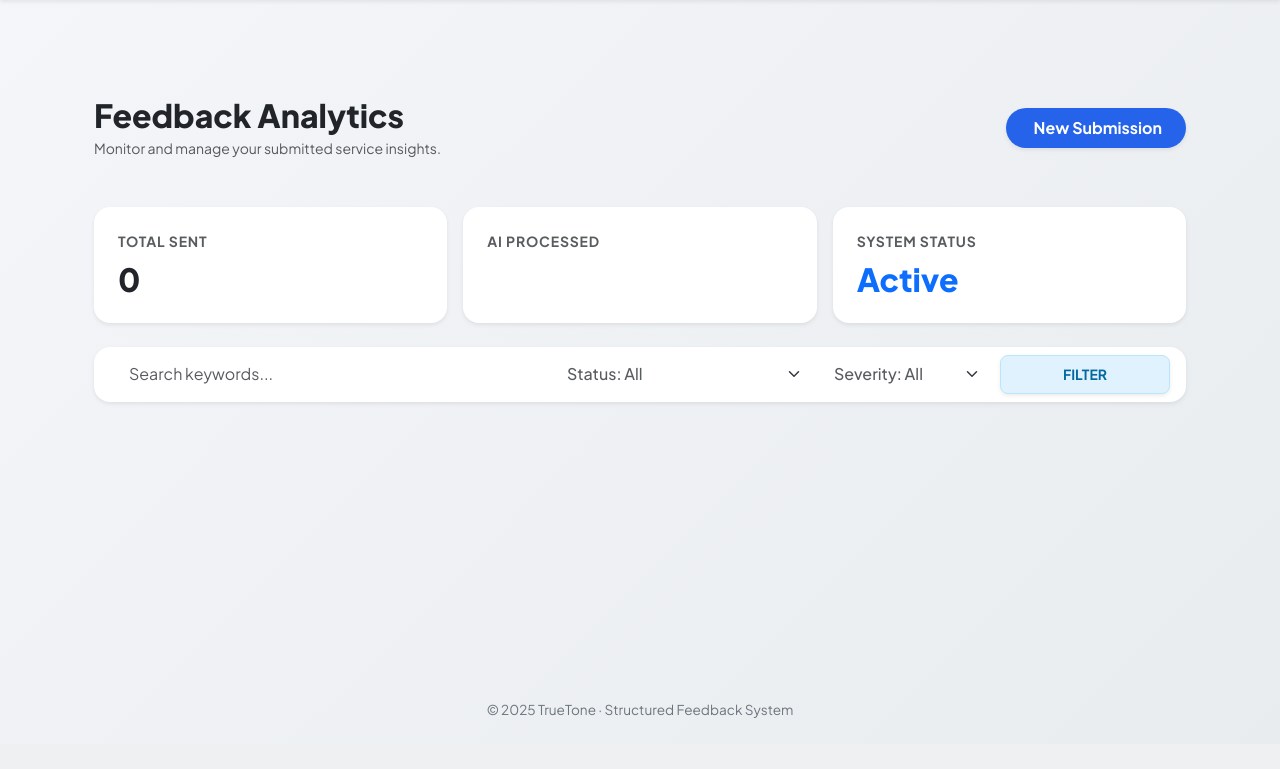
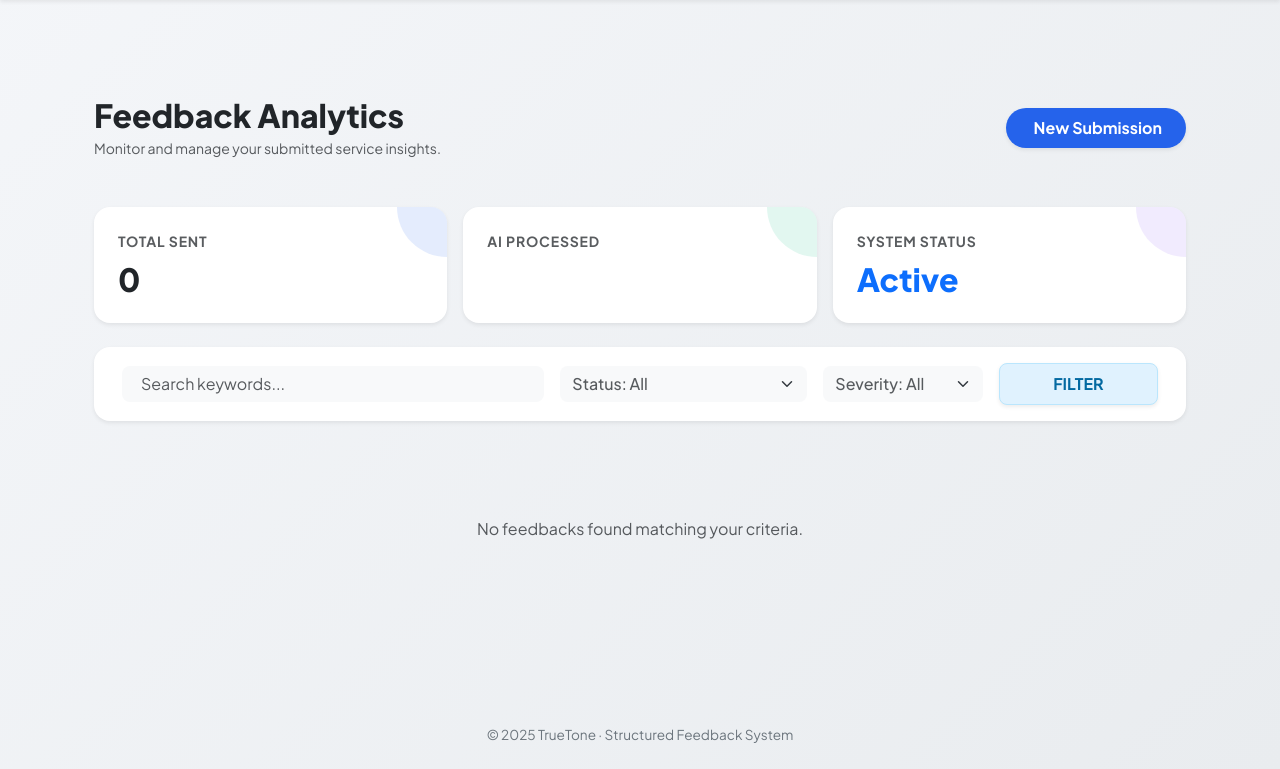
Before and after one commit to cansu-oznur-avci1/truetone, a Django app: page /feedback/my-feedbacks/ in a window 1280 px wide. Shown: the part 56-825 px from the top of the page. Before the commit the page ends 774 px from the top, so only its background shows below. Run offline with Django 5.2, Linux system fonts and the light colour scheme; a user stored in the database is signed in; data comes from the database, SQL or seed files in the repository.

Commit message:
Updated the feedback list design and added interactive hover effects

```diff
--- a/feedback/templates/feedback/user_feedback_list.html
+++ b/feedback/templates/feedback/user_feedback_list.html
@@ -4,15 +4,16 @@
 
 {% block content %}
 <link href="https://fonts.googleapis.com/css2?family=Plus+Jakarta+Sans:wght@400;500;600;700;800&display=swap" rel="stylesheet">
+<link rel="stylesheet" href="https://cdnjs.cloudflare.com/ajax/libs/animate.css/4.1.1/animate.min.css"/>
 
 <div class="container py-5 animate__animated animate__fadeIn">
     <div class="row mb-5 align-items-center">
         <div class="col-md-8 text-start">
-            <h1 class="h2 fw-800 text-dark mb-1 text-start">Feedback Analytics</h1>
-            <p class="text-muted mb-0 small text-start">Monitor and manage your submitted service insights.</p>
+            <h1 class="h2 fw-800 text-dark mb-1">Feedback Analytics</h1>
+            <p class="text-muted mb-0 small">Monitor and manage your submitted service insights.</p>
         </div>
         <div class="col-md-4 text-md-end mt-3 mt-md-0">
-            <a href="{% url 'services:service_list' %}" class="btn btn-premium-action px-4 py-2 rounded-pill shadow-sm position-relative overflow-hidden border-0">
+            <a href="{% url 'services:service_list' %}" class="btn btn-premium-action px-4 py-2 rounded-pill shadow-sm position-relative overflow-hidden border-0 hover-push">
                 <span class="position-relative z-index-2 fw-bold text-white">
                     <i class="fas fa-plus me-1"></i> New Submission
                 </span>
@@ -21,9 +22,9 @@
         </div>
     </div>
 
-    <div class="row mb-4 g-3 text-start">
+    <div class="row mb-4 g-3 text-start d-flex align-items-stretch">
         <div class="col-md-4">
-            <div class="card stat-card border-0 shadow-sm rounded-4 h-100 position-relative overflow-hidden bg-white">
+            <div class="card stat-card border-0 shadow-sm rounded-4 h-100 position-relative overflow-hidden bg-white hover-lift">
                 <div class="corner-gradient grad-blue"></div>
                 <div class="card-body p-4 position-relative z-index-2">
                     <div class="text-muted small fw-bold text-uppercase ls-1 mb-2">Total Sent</div>
@@ -32,7 +33,7 @@
             </div>
         </div>
         <div class="col-md-4">
-            <div class="card stat-card border-0 shadow-sm rounded-4 h-100 position-relative overflow-hidden bg-white">
+            <div class="card stat-card border-0 shadow-sm rounded-4 h-100 position-relative overflow-hidden bg-white hover-lift">
                 <div class="corner-gradient grad-green"></div>
                 <div class="card-body p-4 position-relative z-index-2">
                     <div class="text-uppercase small fw-bold text-muted ls-1 mb-2">AI Processed</div>
@@ -41,7 +42,7 @@
             </div>
         </div>
         <div class="col-md-4">
-            <div class="card stat-card border-0 shadow-sm rounded-4 h-100 position-relative overflow-hidden bg-white">
+            <div class="card stat-card border-0 shadow-sm rounded-4 h-100 position-relative overflow-hidden bg-white hover-lift">
                 <div class="corner-gradient grad-purple"></div>
                 <div class="card-body p-4 position-relative z-index-2">
                     <div class="text-uppercase small fw-bold text-muted ls-1 mb-2">System Status</div>
@@ -51,44 +52,42 @@
         </div>
     </div>
 
-    <div class="card border-0 shadow-sm rounded-4 p-2 mb-5 bg-white">
-        <form method="GET" class="row g-2 align-items-center text-start mx-1">
+    <div class="card border-0 shadow-sm rounded-4 p-3 mb-5 bg-white shadow-hover">
+        <form method="GET" class="row g-3 align-items-center text-start mx-1">
             <div class="col-lg-5">
-                <div class="input-group">
+                <div class="input-group bg-light rounded-3">
                     <span class="input-group-text bg-transparent border-0 pe-0"><i class="fas fa-search text-muted small"></i></span>
-                    <input type="text" name="q" value="{{ request.GET.q }}" class="form-control border-0 shadow-none ps-2" placeholder="Search keywords...">
+                    <input type="text" name="q" value="{{ request.GET.q }}" class="form-control border-0 bg-transparent shadow-none ps-2" placeholder="Search keywords...">
                 </div>
             </div>
             <div class="col-lg-3">
-                <select name="status" class="form-select border-0 shadow-none text-muted fw-medium">
+                <select name="status" class="form-select border-0 bg-light shadow-none text-muted fw-medium rounded-3">
                     <option value="" {% if not request.GET.status %}selected{% endif %}>Status: All</option>
                     <option value="processed" {% if request.GET.status == 'processed' %}selected{% endif %}>AI Processed</option>
                     <option value="pending" {% if request.GET.status == 'pending' %}selected{% endif %}>In Review</option>
                 </select>
             </div>
             <div class="col-lg-2">
-                <select name="severity" class="form-select border-0 shadow-none text-muted fw-medium">
+                <select name="severity" class="form-select border-0 bg-light shadow-none text-muted fw-medium rounded-3">
                     <option value="" {% if not request.GET.severity %}selected{% endif %}>Severity: All</option>
                     <option value="4" {% if request.GET.severity == "4" %}selected{% endif %}>Critical</option>
-                    <option value="3" {% if request.GET.severity == "3" %}selected{% endif %}>High</option>
-                    <option value="2" {% if request.GET.severity == "2" %}selected{% endif %}>Medium</option>
                     <option value="1" {% if request.GET.severity == "1" %}selected{% endif %}>Low</option>
                 </select>
             </div>
             <div class="col-lg-2">
-                <button type="submit" class="btn btn-filter-vibrant w-100 rounded-3 fw-bold btn-sm py-2 shadow-sm transition-all">FILTER</button>
+                <button type="submit" class="btn btn-filter-vibrant w-100 rounded-3 fw-bold py-2 shadow-sm transition-all hover-push">FILTER</button>
             </div>
         </form>
     </div>
 
-    <div class="row text-start">
+    <div class="row text-start animate__animated animate__fadeInUp">
         {% for fb in feedbacks %}
         <div class="col-lg-12 mb-3">
-            <div class="card border-0 shadow-sm rounded-4 feedback-row transition-all overflow-hidden bg-white">
+            <div class="card border-0 shadow-sm rounded-4 feedback-row transition-all overflow-hidden bg-white border-start border-4 {% if fb.severity == 4 %}border-danger{% elif fb.severity == 1 %}border-success{% else %}border-primary{% endif %}">
                 <div class="row g-0 align-items-center">
-                    <div class="col-md-2 p-3 text-center border-end bg-light-subtle d-none d-md-block">
+                    <div class="col-md-2 p-3 text-center border-end bg-light-subtle d-none d-md-flex flex-column justify-content-center h-100">
                         <div class="small fw-bold text-muted mb-2 ls-1 text-uppercase">Severity</div>
-                        <span class="badge rounded-pill px-3 py-1 w-100
+                        <span class="badge rounded-pill px-3 py-2 w-100
                             {% if fb.severity == 4 %}bg-danger
                             {% elif fb.severity == 3 %}bg-warning text-dark
                             {% elif fb.severity == 2 %}bg-info-custom text-white
@@ -98,24 +97,36 @@
                         <div class="mt-2 text-muted tiny-text">{{ fb.date|date:"M d, Y" }}</div>
                     </div>
                     <div class="col-md-10 p-4">
-                        <div class="d-flex align-items-center mb-2">
-                            <div class="avatar-icon text-white">{{ fb.service.name|slice:":1" }}</div>
-                            <div class="ms-3">
-                                <h6 class="fw-800 text-dark mb-1">{{ fb.service.name }}</h6>
-                                <span class="badge bg-light text-primary border rounded-pill px-3 small">#{{ fb.category|upper }}</span>
+                        <div class="d-flex align-items-center mb-2 justify-content-between">
+                            <div class="d-flex align-items-center">
+                                <div class="avatar-icon text-white">{{ fb.service.name|slice:":1" }}</div>
+                                <div class="ms-3">
+                                    <h6 class="fw-800 text-dark mb-1">{{ fb.service.name }}</h6>
+                                    <span class="badge bg-primary-subtle text-primary border-0 rounded-pill px-3 small" style="font-size: 0.65rem;">{{ fb.category|upper }}</span>
+                                </div>
+                            </div>
+                            <div class="d-md-none">
+                                <span class="badge bg-secondary rounded-pill">Lvl {{ fb.severity }}</span>
                             </div>
                         </div>
-                        <div class="p-3 rounded-4 bg-light border-0 ai-bubble shadow-sm mt-3">
-                            <p class="text-secondary mb-0 fst-italic text-center">
+                        <div class="p-3 rounded-4 bg-light border-0 ai-bubble shadow-sm mt-3 transition-all hover-white">
+                            <p class="text-secondary mb-0 fst-italic">
                                 "{{ fb.normalized_text|default:fb.raw_text|truncatechars:180 }}"
                             </p>
                         </div>
-                        <div class="d-flex justify-content-end mt-2">
-                            <a href="#" class="text-decoration-none fw-bold small text-primary hover-link">DETAILS <i class="fas fa-arrow-right ms-1"></i></a>
+                        <div class="d-flex justify-content-end mt-3">
+                            <a href="#" class="text-decoration-none fw-bold small text-primary hover-link transition-all">
+                                DETAILS <i class="fas fa-arrow-right ms-1"></i>
+                            </a>
                         </div>
                     </div>
                 </div>
             </div>
+        </div>
+        {% empty %}
+        <div class="col-12 text-center py-5">
+            <i class="fas fa-inbox fa-3x text-muted mb-3"></i>
+            <p class="text-muted">No feedbacks found matching your criteria.</p>
         </div>
         {% endfor %}
     </div>
@@ -131,6 +142,42 @@
     .bg-light-subtle { background-color: #f9fafb; }
     .bg-info-custom { background-color: #0ea5e9 !important; }
 
+    /* Hover & Animation Effects */
+    .transition-all { transition: all 0.3s ease-in-out; }
+    .hover-lift { transition: transform 0.4s cubic-bezier(0.4, 0, 0.2, 1), box-shadow 0.4s ease; }
+    .hover-lift:hover { transform: translateY(-10px); box-shadow: 0 1rem 3rem rgba(0,0,0,0.1) !important; }
+    .shadow-hover:hover { box-shadow: 0 10px 25px rgba(0,0,0,0.05) !important; }
+    .hover-push:active { transform: scale(0.95); }
+    .hover-white:hover { background-color: #fff !important; box-shadow: 0 5px 15px rgba(0,0,0,0.05) !important; }
+    .hover-link:hover { color: #1d4ed8 !important; padding-right: 5px; }
+
+    /* Stat Cards Corner Gradients */
+    .corner-gradient {
+    position: absolute;
+    width: 100px;
+    height: 100px;
+    top: -50px;
+    right: -50px;
+    border-radius: 50%;
+    opacity: 0.12;
+    transition: all 0.6s cubic-bezier(0.34, 1.56, 0.64, 1); /* Yayılma efekti hızı */
+    z-index: 1;
+    }
+    .stat-card:hover .corner-gradient {
+    width: 350px;
+    height: 350px;
+    top: -100px;
+    right: -100px;
+    opacity: 0.22;
+    }
+    .stat-card .card-body {
+    position: relative;
+    z-index: 2; /* Yazıları rengin üstüne çıkarır */
+}
+    .grad-blue { background: var(--primary-blue); }
+    .grad-green { background: #10b981; }
+    .grad-purple { background: #8b5cf6; }
+
     .avatar-icon {
         width: 48px; height: 48px;
         display: flex; align-items: center; justify-content: center;
@@ -138,19 +185,17 @@
         background-color: #1e293b; flex-shrink: 0;
     }
 
-    .ai-bubble {
-        display: flex; align-items: center; justify-content: center;
-        min-height: 80px; text-align: center;
-    }
+    .ai-bubble { min-height: 80px; border: 1px solid transparent !important; }
 
     .btn-premium-action { background-color: var(--primary-blue); border: none; transition: 0.3s; }
-    .btn-premium-action:hover { background-color: #1d4ed8 !important; transform: translateY(-2px); }
+    .btn-premium-action:hover { background-color: #1d4ed8 !important; }
     .btn-hover-effect { position: absolute; top: 0; left: -100%; width: 100%; height: 100%; background: linear-gradient(90deg, transparent, rgba(255,255,255,0.2), transparent); transition: 0.6s; }
     .btn-premium-action:hover .btn-hover-effect { left: 100%; }
 
     .btn-filter-vibrant { background-color: #e0f2fe; color: #0369a1; border: 1px solid #bae6fd !important; }
-    .btn-filter-vibrant:hover { background-color: #0369a1; color: white !important; transform: translateY(-1px); }
+    .btn-filter-vibrant:hover { background-color: #0369a1; color: white !important; }
 
-    .feedback-row:hover { border-color: #e2e8f0; transform: scale(1.002); }
+    .feedback-row { border-left-width: 5px !important; }
+    .feedback-row:hover { transform: translateX(5px); box-shadow: 0 10px 20px rgba(0,0,0,0.08) !important; }
 </style>
 {% endblock %}
--- a/feedback/views.py
+++ b/feedback/views.py
@@ -10,17 +10,13 @@ from .utils import analyze_feedback_with_ai
 
 @login_required
 def submit_feedback(request, service_id):
-    """Kullanıcının geri bildirim gönderdiği yer"""
     service = get_object_or_404(Service, id=service_id)
-
     if request.method == 'POST':
         form = FeedbackForm(request.POST)
         if form.is_valid():
             feedback = form.save(commit=False)
             feedback.user = request.user
             feedback.service = service
-
-            # AI Analizi
             analysis = analyze_feedback_with_ai(feedback.raw_text)
             if analysis:
                 feedback.category = str(analysis.get('category', 'other')).lower()
@@ -28,32 +24,25 @@ def submit_feedback(request, service_id):
                 feedback.tone = str(analysis.get('tone', 'neutral')).lower()
                 feedback.intent = str(analysis.get('intent', 'complaint')).lower()
                 feedback.normalized_text = analysis.get('normalized_text', feedback.raw_text)
-
             feedback.save()
             return render(request, 'feedback/success.html', {'feedback': feedback})
     else:
         form = FeedbackForm()
-
     return render(request, 'feedback/submit_feedback.html', {'form': form, 'service': service})
 
 @login_required
 def user_feedback_list(request):
-    """Kullanıcının kendi feedback geçmişi"""
     query_set = Feedback.objects.filter(user=request.user).order_by('-date')
     search_query = request.GET.get('q', '')
     if search_query:
         query_set = query_set.filter(raw_text__icontains=search_query)
-
     total_sent = query_set.count()
-    return render(request, 'feedback/user_feedback_list.html', {
-        'feedbacks': query_set,
-        'total_sent': total_sent,
-    })
+    return render(request, 'feedback/user_feedback_list.html', {'feedbacks': query_set, 'total_sent': total_sent})
 
 @login_required
 def service_owner_dashboard(request):
-    """Admin ve Service Owner Dinamik Dashboard"""
-    # 1. Yetki Kontrolü
+    """Cansu'nun belirttiği aynı isimli servisleri ayırma sorunu burada çözüldü"""
+    # 1. Yetki Kontrolü (Korundu)
     if request.user.is_superuser:
         feedbacks = Feedback.objects.all().order_by('-date')
     elif request.user.managed_services.exists():
@@ -61,7 +50,7 @@ def service_owner_dashboard(request):
     else:
         return redirect('home')
 
-    # 2. Filtreler
+    # 2. Filtreler (Korundu)
     q = request.GET.get('q', '')
     start_date = request.GET.get('start_date', '')
     end_date = request.GET.get('end_date', '')
@@ -76,16 +65,17 @@ def service_owner_dashboard(request):
     if severity_f:
         feedbacks = feedbacks.filter(severity=int(severity_f))
 
-    # 3. Dinamik Grafik Mantığı (Cansu'nun istediği düzenleme)
-    # Admin bir servis aratmışsa veya kullanıcı Service Owner ise -> SEVERITY göster
+    # 3. Dinamik Grafik Mantığı (Cansu'nun isteğine göre düzenlendi)
     if (request.user.is_superuser and q) or not request.user.is_superuser:
+        # Severity Grafiği
         chart_stats = feedbacks.values('severity').annotate(count=Count('id')).order_by('severity')
         labels = [f"Level {item['severity']}" for item in chart_stats]
         chart_title = "Severity Level Distribution"
     else:
-        # Admin genel bakıştaysa -> SERVİS DAĞILIMI göster
-        chart_stats = feedbacks.values('service__name').annotate(count=Count('id'))
-        labels = [item['service__name'] for item in chart_stats]
+        # Admin Genel Bakış: Servisleri ID ve İsimle grupla (Aynı isimli kütüphaneleri ayırır)
+        chart_stats = feedbacks.values('service__id', 'service__name').annotate(count=Count('id'))
+        # Eğer aynı isimli servis varsa yanına küçük ID ekleyerek ayırt edilmesini sağlıyoruz
+        labels = [f"{item['service__name']} (#{item['service__id']})" for item in chart_stats]
         chart_title = "Service Feedback Distribution"
 
     data = [item['count'] for item in chart_stats]
```
Also changed, not shown: feedback/templates/feedback/dashboard.html (+21 -4 lines).
